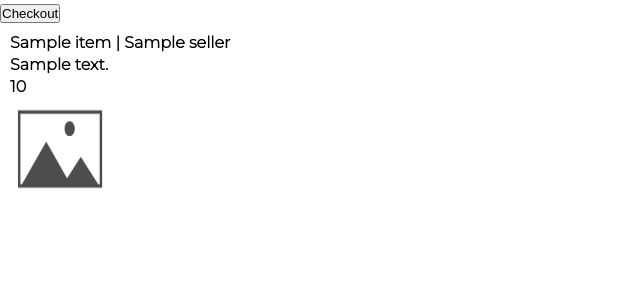
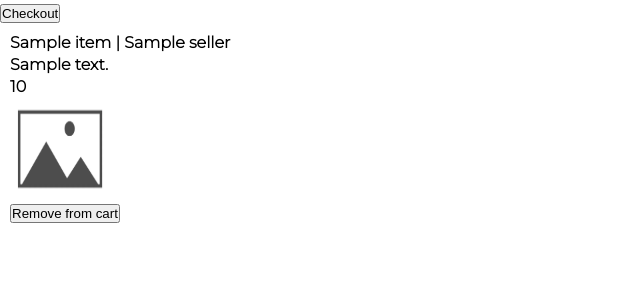
Before and after one commit to fardinchowdhury/WebDev-shopping, a Flask app: template templates/cart.html in a window 1280 px wide. Shown: the part 146-446 px from the top of the page, without its empty margins (0-640 px from the left). Run offline with Flask 2, Linux system fonts and the light colour scheme; the template is opened without the code that fills it: most values are stand-ins (such as "Sample title", 1, 10 or a date in 2020).

Commit message:
Finished up cart

```diff
--- a/app.py
+++ b/app.py
@@ -110,7 +110,7 @@ def remove_from_cart():
                 current_cart.remove(int(item_id))
                 user_table.update_one({"user": current_user["user"]}, {"$set": {"cart": current_cart}})
 
-                return redirect("/", 302, "Found")
+                return redirect("/cart", 302, "Found")
 
             return redirect("/", 302, "Invalid request")
 
@@ -127,8 +127,8 @@ def cart():
         cart_items = current_listings.find({"id": {"$in": cart_items}})
         current_xsrf = current_user["xsrf_tokens"]
         items_length = len(list(cart_items))
-        print(str(cart_items), flush=True)
-        print(items_length, flush=True)
+        cart_items = current_user["cart"]
+        cart_items = current_listings.find({"id": {"$in": cart_items}})
         return render_template("cart.html", error=None, items=cart_items, items_length=items_length, user = current_user, xsrf_token=current_xsrf)
     return redirect("/", 302, "Invalid Request")
 
--- a/helper_functions.py
+++ b/helper_functions.py
@@ -78,6 +78,7 @@ def update_users_items(user_table, bought_items):
         current_sold = user["sold_items"]
         # With help from https://stackoverflow.com/questions/65605535/how-can-i-find-matching-elements-and-indices-from-two-arrays
         items_to_remove = numpy.intersect1d(current_items, bought_items)
+        items_to_remove = items_to_remove.tolist()
         for item in items_to_remove:
             current_items.remove(item)
             current_sold.append(item)
--- a/templates/cart.html
+++ b/templates/cart.html
@@ -45,7 +45,11 @@
         <p id="paragraph_in_list">{{ item["description"] }}</p>
         <p id="paragraph_in_list">{{ item["price"] }}</p>
         <img id="item_image" src={{ "/image/" + item["id"]|string }} />
-
+        <form class="forms_form" id="delete_item" method="post" action="/remove_from_cart" enctype="multipart/form-data">
+                <input type="text" hidden name="item_id" value={{ item["id"]|string }}  />
+                <input type="text" hidden name="xsrf_token" value="{{ xsrf_token }}"  />
+                <input type="submit" value="Remove from cart" class="forms_buttons-action" required>
+            </form>
         </li>
 
     {% else %}
```
